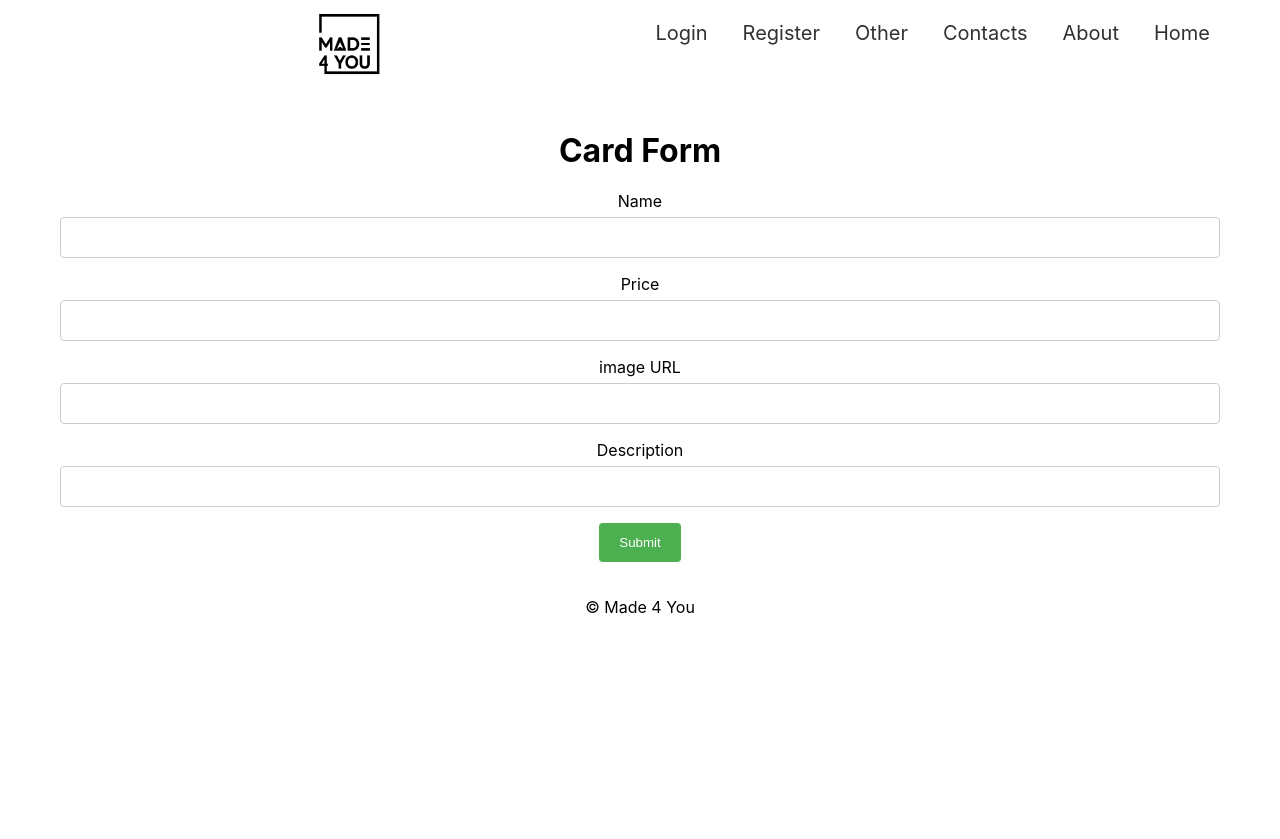
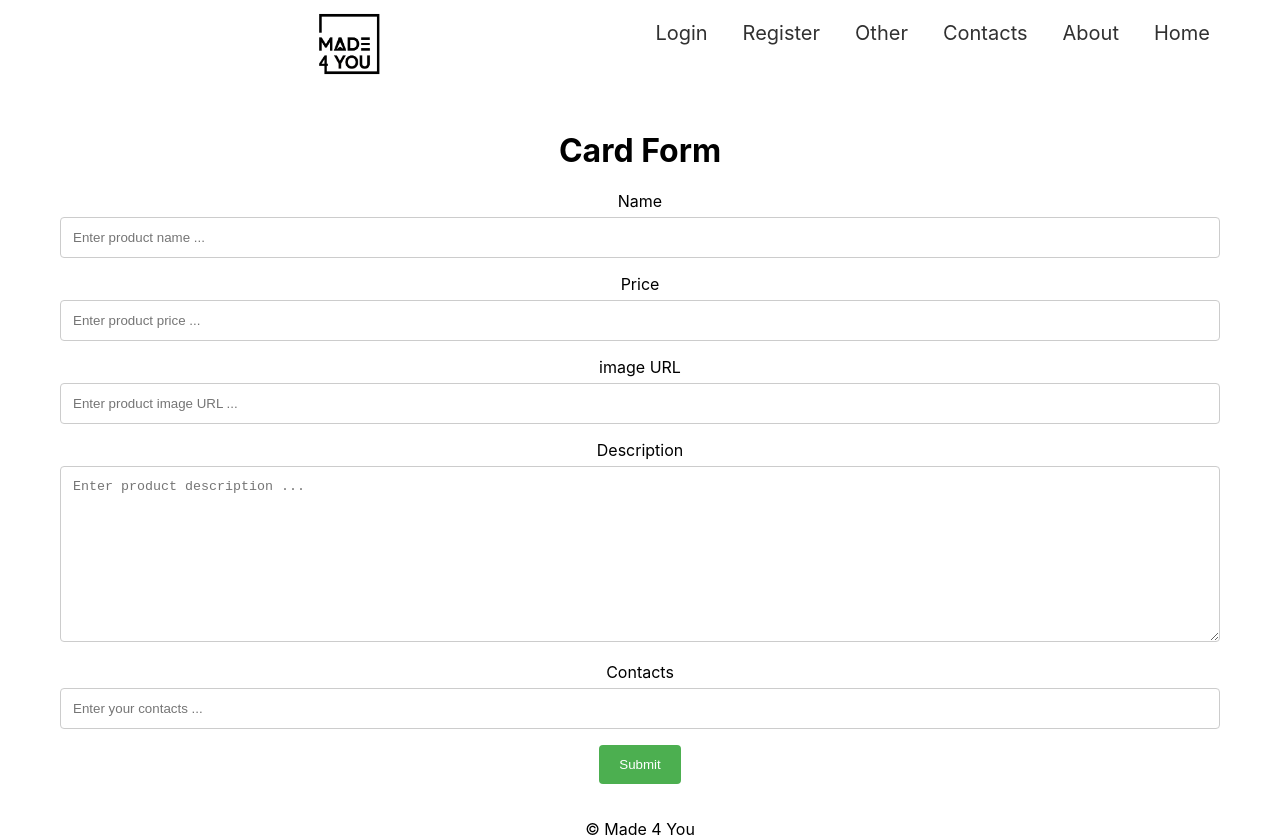
Before and after one commit to aleksandar-sokolov/made-for-you, a React (Create React App) app: page /product/add in a window 1280 px wide. Before the commit the page ends 800 px from the top, so only its background shows below. Built offline with nearby package versions, Linux system fonts and the light colour scheme; the HTML template or start-up script is replaced by a standard one.

Commit message:
Update product details user functionality

```diff
--- a/src/components/Forms/ProductForm/ProductForm.js
+++ b/src/components/Forms/ProductForm/ProductForm.js
@@ -11,6 +11,7 @@ const ProductForm = ({ history }) => {
             price: e.target.price.value,
             imgUrl: e.target.imgUrl.value,
             description: e.target.description.value,
+            contacts: e.target.contacts.value,
         }
 
         console.log(producData);
@@ -27,16 +28,19 @@ const ProductForm = ({ history }) => {
 
             <form onSubmit={onProductSubmitHandler}>
                 <label htmlFor="name">Name</label>
-                <input type="text" id="name" name="name" />
+                <input type="text" id="name" name="name" placeholder="Enter product name ..." />
 
                 <label htmlFor="price">Price</label>
-                <input type="number" id="price" name="price" />
+                <input type="number" id="price" name="price" placeholder="Enter product price ..." />
 
                 <label htmlFor="imgUrl">image URL</label>
-                <input type="text" id="imgUrl" name="imgUrl" />
+                <input type="text" id="imgUrl" name="imgUrl" placeholder="Enter product image URL ..." />
 
                 <label htmlFor="description">Description</label>
-                <input type="text" id="description" name="description" />
+                <textarea name="description" id="description" cols="30" rows="10" placeholder = "Enter product description ..."></textarea>
+
+                <label htmlFor="contacts">Contacts</label>
+                <input type="text" id="contacts" name="contacts" placeholder="Enter your contacts ..." />
 
                 <input type="submit" value="Submit" />
             </form>
--- a/src/components/ProductDetails/ProductDetails.js
+++ b/src/components/ProductDetails/ProductDetails.js
@@ -46,12 +46,16 @@ const ProductDetails = (params) => {
                         <h1>{productData.name}</h1>
                         <p className="price">${productData.price}</p>
                         <p>{productData.description}</p>
+
                         {isOwner &&
                             <>
                                 <button onClick={handleDeleteProduct}>Delete</button>
                                 <Link to={`/edit/${productData.objectId}`}>Edit</Link>
                             </>
                         }
+
+                        {!isOwner && localStorage.username && <p>Seller contacts: {productData.contacts}</p>}
+                        {!localStorage.username && <p><Link to="/login">Login</Link> to see seller contacts!</p>}
                     </div>
                 </>
             }
```
